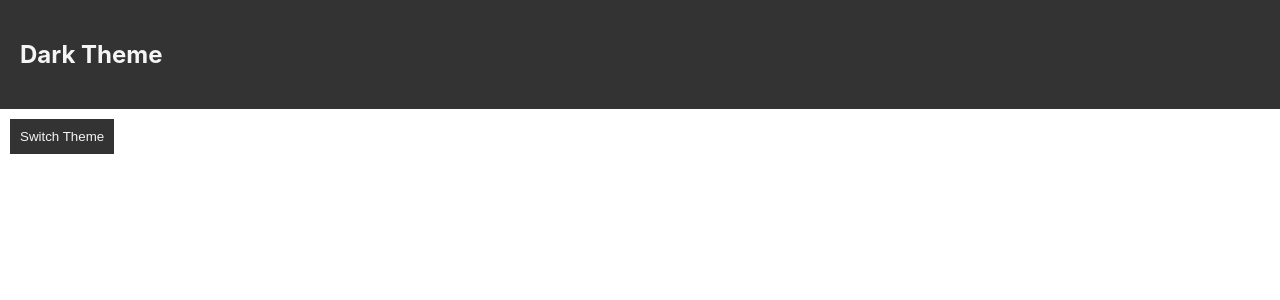
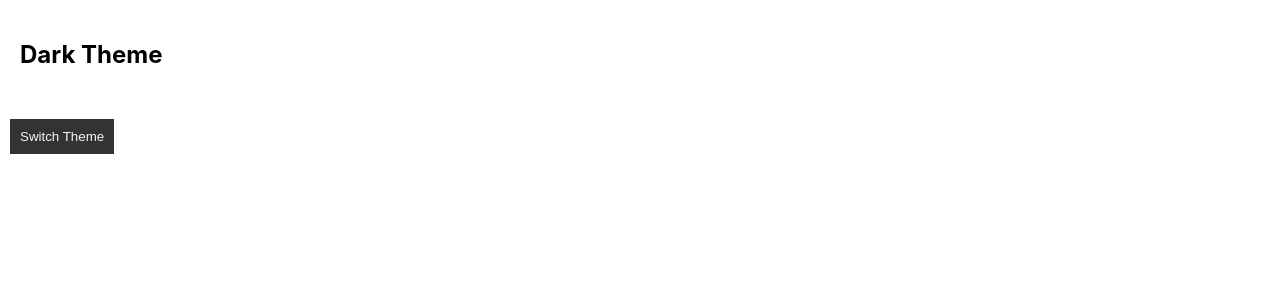
Before and after one commit to shareena-begum/react-context, a React (Vite) app: page / in a window 1280 px wide. Shown: the top 300 px of the page. Built offline with nearby package versions, Linux system fonts and the light colour scheme.

Commit message:
theme changed to context

```diff
--- a/src/Header.jsx
+++ b/src/Header.jsx
@@ -1,12 +1,12 @@
-import React, {Component} from "react"
+import React from "react"
 import {ThemeContextConsumer} from "./themeContext"
 
 function Header(props) {
     return (
         <ThemeContextConsumer>
-            {theme => (
-                <header className={`${theme}-theme`}>
-                    <h2>{theme === "light" ? "Light" : "Dark"} Theme</h2>
+            {context => (
+                <header className={`${context.theme}-theme`}>
+                    <h2>{context.theme === "light" ? "Light" : "Dark"} Theme</h2>
                 </header>
             )}
         </ThemeContextConsumer>
```
